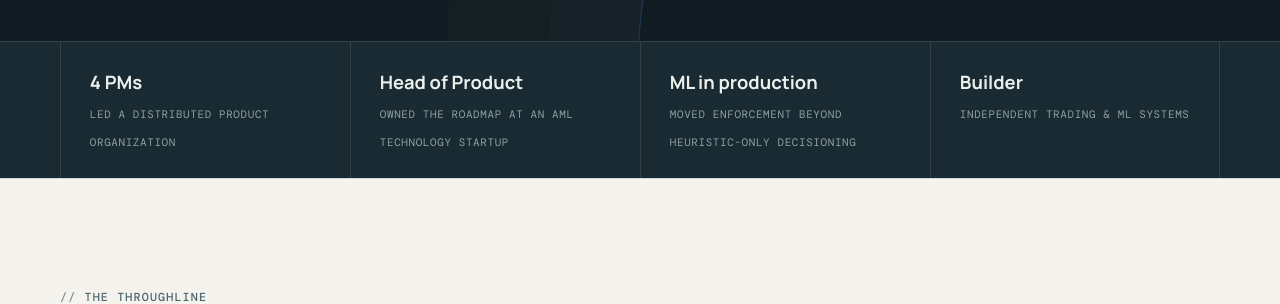
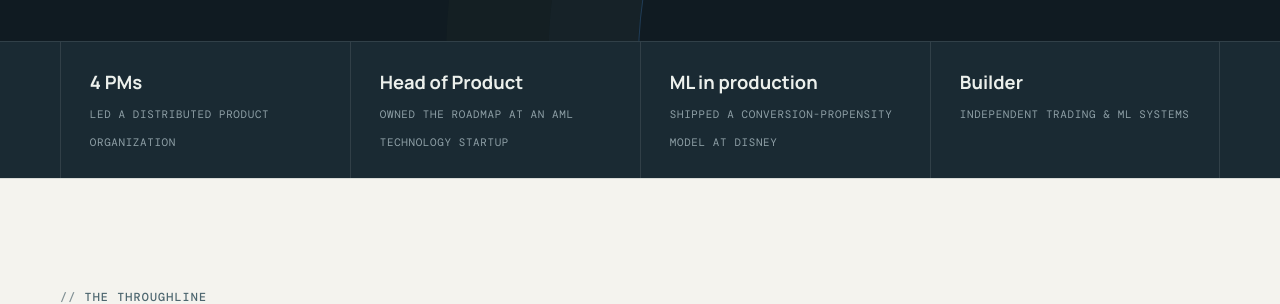
Before and after one commit to luispic2021/luispic2021, a Jekyll site: the page built from index.html, in a window 1280 px wide and 900 px high, scrolled down 707 px. Shown: the part 153-457 px from the top of the window. Built offline with Jekyll 4.4.1, drawn with Linux system fonts in a browser that asks for light colours.

Commit message:
Deduplicate signal-strip stat and update changelog
The "ML in production" stat echoed the Impact card 03 headline almost
verbatim; reworded to a distinct fact. Adds a short v2.2.0 changelog entry
for the homepage trim.

Co-Authored-By: Claude Sonnet 5 <noreply@anthropic.com>
Claude-Session: https://claude.ai/code/session_01REuSuZ6CpbFCpy3ZpErtgs

```diff
--- a/index.html
+++ b/index.html
@@ -36,8 +36,8 @@ body_class: home
     <div class="signal"><strong>4 PMs</strong><span>Led a distributed product organization</span></div>
     <div class="signal"><strong>Head of Product</strong><span>Owned the roadmap at an AML technology startup</span>
     </div>
-    <div class="signal"><strong>ML in production</strong><span>Moved enforcement beyond heuristic-only
-        decisioning</span></div>
+    <div class="signal"><strong>ML in production</strong><span>Shipped a conversion-propensity model at
+        Disney</span></div>
     <div class="signal"><strong>Builder</strong><span>Independent trading &amp; ML systems</span></div>
   </div>
 </aside>
```
Also changed, not shown: CHANGELOG.md.
